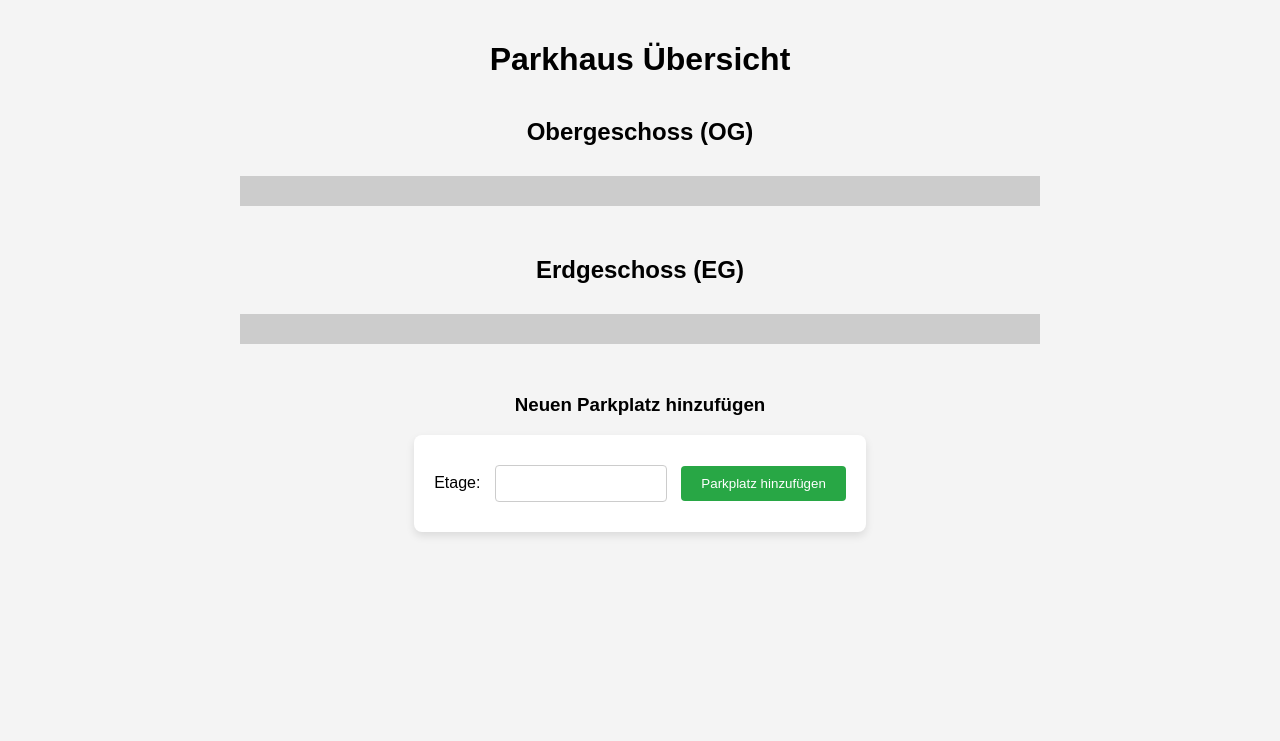
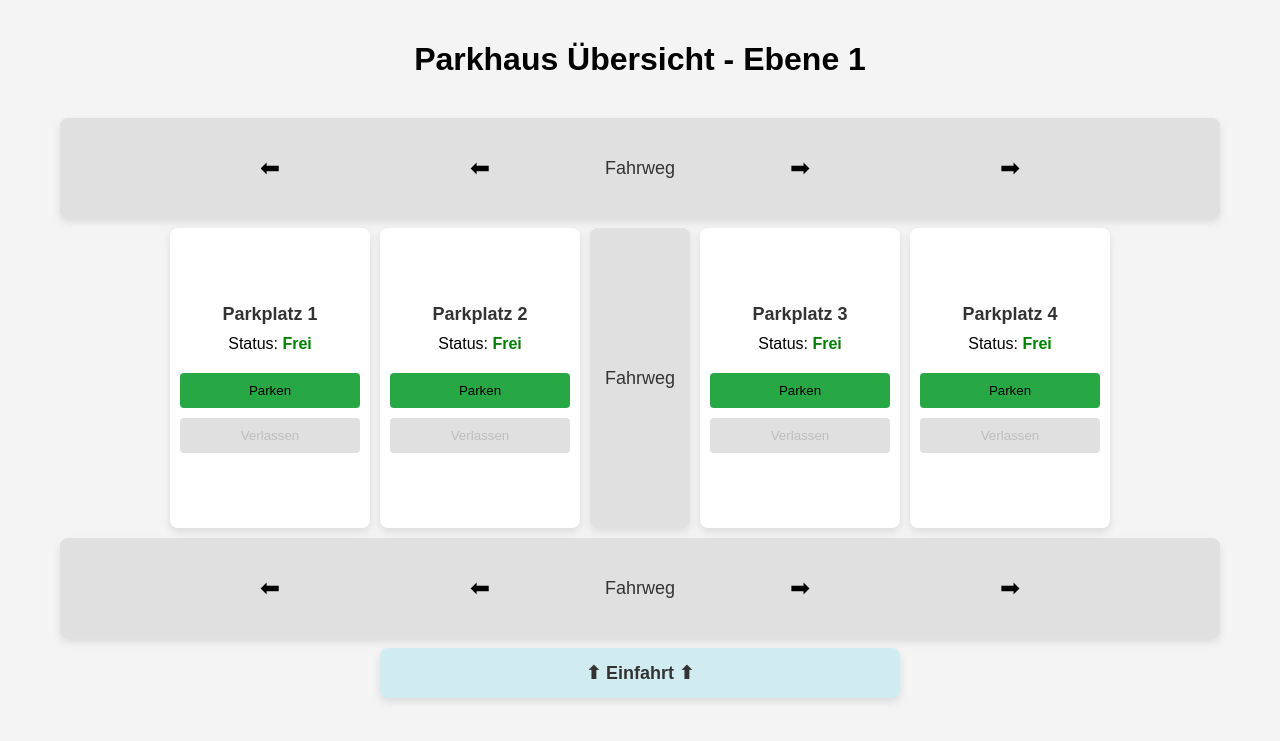
Before and after one commit to JonahderTyp/smartparking, a Flask app: page / in a window 1280 px wide. Shown: the top 741 px of the page. Run offline with Flask 3, Linux system fonts and the light colour scheme.

Commit message:
new ui and js for getting data

```diff
--- a/webapp/app.py
+++ b/webapp/app.py
@@ -1,154 +1,39 @@
 from flask import Flask, render_template, jsonify, request
-from flask_sqlalchemy import SQLAlchemy
 
 app = Flask(__name__)
 
-# SQLite-Datenbank
-app.config['SQLALCHEMY_DATABASE_URI'] = 'sqlite:///identifier.sqlite'
-app.config['SQLALCHEMY_TRACK_MODIFICATIONS'] = False
-
-db = SQLAlchemy(app)
-
-# Parkplatz-Datenmodell
-class Parkplatz(db.Model):
-    id = db.Column(db.Integer, primary_key=True, autoincrement=True)  # ID wird automatisch inkrementiert
-    etage = db.Column(db.Integer, nullable=False)
-    status = db.Column(db.Boolean, default=1)
-
-    def __repr__(self):
-        return f'<Parkplatz {self.id} - {self.etage} - {"Belegt" if self.status else "Frei"}>'
-
-# Erstelle die Tabelle, falls sie noch nicht existiert
-with app.app_context():
-    db.create_all()
-
-### Web-basierte Schnittstellen ###
+# Parkplätze (Hardcoded)
+parkplaetze = {
+    1: "frei",
+    2: "frei",
+    3: "frei",
+    4: "frei"
+}
 
 @app.route('/')
 def index():
-    # Lade die Parkplatzinformationen aus der SQLite-Datenbank
-    parkplaetze = Parkplatz.query.all()
     return render_template('index.html', parkplaetze=parkplaetze)
 
-# Parkplatz belegen
-@app.route('/park', methods=['POST'])
-def park():
-    data = request.json
-    parkplatz_etage = data.get('etage')
-    parkplatz_id = data.get('id')
+# API-Schnittstelle für das Parken
+@app.route('/api/park/<int:platz_id>', methods=['POST'])
+def park(platz_id):
+    if platz_id in parkplaetze:
+        parkplaetze[platz_id] = 'besetzt'
+        return jsonify({"status": "success", "message": f"Parkplatz {platz_id} besetzt"}), 200
+    return jsonify({"status": "error", "message": "Ungültiger Parkplatz"}), 400
 
-    # Ändere den Status des Parkplatzes auf belegt (1)
-    parkplatz = Parkplatz.query.filter_by(etage=parkplatz_etage, id=parkplatz_id).first()
-    if parkplatz:
-        parkplatz.status = 0  # Wenn der Parkplatz gefunden wird
-    else:
-        # Neuen Parkplatz hinzufügen
-        parkplatz = Parkplatz(etage=parkplatz_etage, id=parkplatz_id, status=0)
-        db.session.add(parkplatz)
+# API-Schnittstelle für das Verlassen
+@app.route('/api/leave/<int:platz_id>', methods=['POST'])
+def leave(platz_id):
+    if platz_id in parkplaetze:
+        parkplaetze[platz_id] = 'frei'
+        return jsonify({"status": "success", "message": f"Parkplatz {platz_id} frei"}), 200
+    return jsonify({"status": "error", "message": "Ungültiger Parkplatz"}), 400
 
-    db.session.commit()
-    return jsonify({'message': 'Parkplatz belegt'}), 200
-
-# Parkplatz freigeben
-@app.route('/leave', methods=['POST'])
-def leave():
-    data = request.json
-    parkplatz_etage = data.get('etage')
-    parkplatz_id = data.get('id')
-
-    # Ändere den Status des Parkplatzes auf frei (1)
-    parkplatz = Parkplatz.query.filter_by(etage=parkplatz_etage, id=parkplatz_id).first()
-    if parkplatz:  # Wenn der Parkplatz existiert
-        parkplatz.status = 1  # Parkplatz freigeben (1 = frei)
-        db.session.commit()
-        return jsonify({'message': 'Parkplatz freigegeben'}), 200
-    else:
-        return jsonify({'error': 'Parkplatz nicht gefunden'}), 404
-
-### API-Schnittstellen ###
-
-# Alle Parkplätze abfragen
-@app.route('/api/parkplaetze', methods=['GET'])
-def get_parkplaetze():
-    parkplaetze = Parkplatz.query.all()
-    result = [
-        {
-            'id': platz.id,
-            'etage': platz.etage,
-            'status': platz.status
-        } for platz in parkplaetze
-    ]
-    return jsonify(result), 200
-
-# Parkplatz belegen (API)
-@app.route('/api/park', methods=['POST'])
-def api_park():
-    data = request.json
-    parkplatz_etage = data.get('etage')
-    parkplatz_id = data.get('id')
-
-    # Ändere den Status des Parkplatzes auf belegt (0)
-    parkplatz = Parkplatz.query.filter_by(etage=parkplatz_etage, id=parkplatz_id).first()
-    if parkplatz:  # Überprüfe, ob ein Parkplatz gefunden wurde
-        parkplatz.status = 0
-        db.session.commit()
-        return jsonify({'message': 'Parkplatz belegt'}), 200
-    else:
-        return jsonify({'error': 'Parkplatz nicht gefunden'}), 404
-
-# Parkplatz freigeben (API)
-@app.route('/api/leave', methods=['POST'])
-def api_leave():
-    data = request.json
-    parkplatz_etage = data.get('etage')
-    parkplatz_id = data.get('id')
-
-
-    # Ändere den Status des Parkplatzes auf frei (1)
-    parkplatz = Parkplatz.query.filter_by(etage=parkplatz_etage, id=parkplatz_id).first()
-    if parkplatz:
-        parkplatz.status = 1
-        db.session.commit()
-        return jsonify({'message': 'Parkplatz freigegeben'}), 200
-    else:
-        return jsonify({'error': 'Parkplatz nicht gefunden'}), 404
-
-# Parkplatzstatus aktualisieren (API)
-@app.route('/api/update_parkplatz', methods=['PUT'])
-def update_parkplatz():
-    data = request.json
-    parkplatz_etage = data['etage']
-    prakplatz_status = data['status']  # 1 = frei, 0 = belegt
-    parkplatz_id = data['id']
-
-    # Überprüfe, ob der Parkplatz bereits existiert, wenn ja, aktualisiere ihn
-    parkplatz = Parkplatz.query.filter_by(etage=parkplatz_etage, id=parkplatz_id).first()
-    if not parkplatz:
-        parkplatz.status = prakplatz_status
-    else:
-        # Wenn der Parkplatz nicht existiert, erstelle einen neuen
-        parkplatz = Parkplatz(etage=parkplatz_etage, status=prakplatz_status)
-        db.session.add(parkplatz)
-
-    db.session.commit()
-    return jsonify({'message': 'Parkplatzstatus aktualisiert'}), 200
-
-
-# Route zum Hinzufügen eines neuen Parkplatzes
-# Route zum Hinzufügen eines neuen Parkplatzes
-@app.route('/api/add_parkplatz', methods=['POST'])
-def add_parkplatz():
-    data = request.json  # JSON-Daten empfangen
-    parkplatz_etage = data.get('etage')
-
-    # Neuen Parkplatz erstellen (ID wird automatisch inkrementiert)
-    neuer_parkplatz = Parkplatz(etage=parkplatz_etage, status=1)  # Standardstatus: frei
-    db.session.add(neuer_parkplatz)
-    db.session.commit()
-
-    return jsonify({'message': 'Neuer Parkplatz hinzugefügt', 'id': neuer_parkplatz.id}), 201
-
-
+# API zum Abrufen des aktuellen Status aller Parkplätze
+@app.route('/api/status', methods=['GET'])
+def status():
+    return jsonify(parkplaetze)
 
 if __name__ == '__main__':
-    app.run(debug=True)
+    app.run()
--- a/webapp/static/css/styles.css
+++ b/webapp/static/css/styles.css
@@ -10,33 +10,31 @@ h1 {
     margin-bottom: 40px;
 }
 
-.parkdeck {
-    margin-bottom: 40px;
+.container {
+    max-width: 900px;
+    margin: 0 auto;
     text-align: center;
 }
 
-.parkdeck-grid {
+/* Layout des Parkhauses */
+.parkhaus-layout {
     display: grid;
-    grid-template-columns: repeat(4, 1fr); /* Anpassung für 4 Spalten */
-    gap: 20px;
-    max-width: 800px;
-    margin: 0 auto;
-    position: relative; /* Positionierung für Fahrwege */
+    grid-template-columns: 100px repeat(2, 200px) 100px repeat(2, 200px) 100px; /* 4 Spalten */
+    grid-template-rows: 100px 300px 100px 50px; /* Reihen für Parkplätze und Einfahrt */
+    gap: 10px;
+    justify-content: center; /* Zentriere das Grid-Layout horizontal */
 }
 
-.fahrweg {
-    grid-column: span 4; /* Fahrweg über alle 4 Spalten */
-    height: 30px; /* Höhe des Fahrwegs */
-    background-color: #ccc; /* Farbe des Fahrwegs */
-    margin: 10px 0; /* Abstand zum nächsten Element */
-}
-
+/* Parkplatz Karte */
 .parkplatz-karte {
     background-color: #fff;
-    padding: 15px;
+    padding: 10px;
     border-radius: 8px;
     box-shadow: 0 4px 8px rgba(0, 0, 0, 0.1);
     text-align: center;
+    display: flex;
+    flex-direction: column;
+    justify-content: center;
 }
 
 .parkplatz-karte h3 {
@@ -57,40 +55,85 @@ h1 {
     color: green;
 }
 
-.status.belegt {
+.status.besetzt {
     color: red;
 }
 
-.add-parkplatz-form {
-    margin-top: 40px;
+/* Fahrweg */
+.fahrweg {
+    background-color: #e0e0e0;
+    color: #333;
+    font-size: 18px;
     text-align: center;
+    padding: 15px;
+    border-radius: 8px;
+    display: flex;
+    justify-content: center;
+    align-items: center;
+    box-shadow: 0 4px 8px rgba(0, 0, 0, 0.1);
+    z-index: -1;
 }
 
-.add-parkplatz-form form {
-    display: inline-block;
-    padding: 20px;
-    background-color: #fff;
+/* Einfahrt */
+.einfahrt {
+    background-color: #d1ecf1;
+    color: #333;
+    font-size: 18px;
+    text-align: center;
+    padding: 15px;
     border-radius: 8px;
+    display: flex;
+    justify-content: center;
+    align-items: center;
     box-shadow: 0 4px 8px rgba(0, 0, 0, 0.1);
+    font-weight: bold;
 }
 
-.add-parkplatz-form input {
-    padding: 10px;
-    margin: 10px;
-    border: 1px solid #ccc;
-    border-radius: 4px;
-    width: 150px;
+/* Pfeile */
+.pfeil-links, .pfeil-rechts {
+    font-size: 24px;
+    text-align: center;
+    line-height: 100px;  /* Höhe der Parkplätze */
+    z-index: 1;
 }
 
-.add-parkplatz-form button {
-    padding: 10px 20px;
-    background-color: #28a745;
-    color: white;
+/* Allgemeine Button-Stile */
+button {
+    margin-top: 10px;
+    padding: 10px 15px;
     border: none;
     border-radius: 4px;
     cursor: pointer;
+    opacity: 0.6; /* Standard: halb-transparent, wenn deaktiviert */
 }
 
-.add-parkplatz-form button:hover {
-    background-color: #218838;
+/* Stile für den aktiven "Parken"-Button (grün) */
+button.park-button.aktiv {
+    background-color: #28a745;  /* Grün */
+    opacity: 1;
 }
+
+button.park-button.aktiv:hover {
+    background-color: #218838; /* Dunkleres Grün beim Hover */
+}
+
+/* Stile für den aktiven "Verlassen"-Button (rot) */
+button.leave-button.aktiv {
+    background-color: #dc3545;  /* Rot, wenn aktiv */
+    opacity: 1;
+}
+
+/* "Verlassen"-Button Hover-Effekt */
+button.leave-button.aktiv:hover {
+    background-color: #c82333; /* Dunkleres Rot beim Hover */
+}
+
+button:disabled {
+    cursor: not-allowed;
+    background-color: #ccc;  /* Grau, wenn deaktiviert */
+    opacity: 0.6;
+}
+
+button:hover:not(:disabled) {
+    opacity: 1;
+}
--- a/webapp/static/js/scripts.js
+++ b/webapp/static/js/scripts.js
@@ -1,58 +1,57 @@
-// Funktion zum Belegen eines Parkplatzes
-function park(etage, id) {
-    fetch('/park', {
-        method: 'POST',
-        headers: {
-            'Content-Type': 'application/json',
-        },
-        body: JSON.stringify({ etage: etage, id: id }),
-    })
+// Funktion zum Abfragen des Parkplatzstatus
+function fetchStatus() {
+    fetch('/api/status')  // API, um den Status aller Parkplätze zu erhalten
         .then(response => response.json())
         .then(data => {
-        console.log(data);
-        location.reload(); // Seite neu laden nach erfolgreicher Aktion
-    })
-    .catch(error => console.error('Error:', error));
+            Object.keys(data).forEach((platzId) => {
+                const statusElement = document.getElementById(`status-${platzId}`);
+                const parkButton = document.querySelector(`#platz-${platzId} .park-button`);
+                const leaveButton = document.querySelector(`#platz-${platzId} .leave-button`);
+
+                if (data[platzId] === "besetzt") {
+                    statusElement.textContent = 'Besetzt';
+                    statusElement.classList.add('besetzt');
+                    statusElement.classList.remove('frei');
+
+                    // "Parken"-Button deaktivieren, "Verlassen"-Button aktivieren
+                    parkButton.disabled = true;
+                    parkButton.classList.remove('aktiv');
+                    leaveButton.disabled = false;
+                    leaveButton.classList.add('aktiv');
+                } else {
+                    statusElement.textContent = 'Frei';
+                    statusElement.classList.remove('besetzt');
+                    statusElement.classList.add('frei');
+
+                    // "Parken"-Button aktivieren, "Verlassen"-Button deaktivieren
+                    parkButton.disabled = false;
+                    parkButton.classList.add('aktiv');
+                    leaveButton.disabled = true;
+                    leaveButton.classList.remove('aktiv');
+                }
+            });
+        });
 }
 
-// Funktion zum Freigeben eines Parkplatzes
-function leave(etage, id) {
-    fetch('/leave', {
-        method: 'POST',
-        headers: {
-            'Content-Type': 'application/json',
-        },
-        body: JSON.stringify({ etage: etage, id: id}),
-    })
+// API-Aufruf zum Parken
+function park(platzId) {
+    fetch(`/api/park/${platzId}`, { method: 'POST' })
         .then(response => response.json())
         .then(data => {
-        console.log(data);
-        location.reload(); // Seite neu laden nach erfolgreicher Aktion
-    })
-    .catch(error => console.error('Error:', error));
+            console.log(data.message);
+            fetchStatus();  // Den Status nach dem Parken sofort aktualisieren
+        });
 }
 
-// Event-Listener für das Hinzufügen eines neuen Parkplatzes
-document.getElementById('addParkplatzForm').addEventListener('submit', function(event) {
-    event.preventDefault();  // Verhindert das Neuladen der Seite
-
-    // Werte aus dem Formular
-    const etage = document.getElementById('etage').value;
-
-    // POST-Anfrage an die API zum Hinzufügen eines neuen Parkplatzes
-    fetch('/api/add_parkplatz', {
-        method: 'POST',
-        headers: {
-            'Content-Type': 'application/json',
-        },
-        body: JSON.stringify({
-            etage: etage
-        }),
-    })
+// API-Aufruf zum Verlassen
+function leave(platzId) {
+    fetch(`/api/leave/${platzId}`, { method: 'POST' })
         .then(response => response.json())
         .then(data => {
-        alert(`Neuer Parkplatz mit ID ${data.id} hinzugefügt!`);  // Erfolgsmeldung anzeigen
-        location.reload();  // Seite neu laden, um den neuen Parkplatz anzuzeigen
-    })
-    .catch(error => console.error('Error:', error));
+            console.log(data.message);
+            fetchStatus();  // Den Status nach dem Verlassen sofort aktualisieren
         });
+}
+
+// Status alle 1 Sekunde aktualisieren
+setInterval(fetchStatus, 1000);
--- a/webapp/templates/index.html
+++ b/webapp/templates/index.html
@@ -3,68 +3,79 @@
 <head>
     <meta charset="UTF-8">
     <meta name="viewport" content="width=device-width, initial-scale=1.0">
-    <title>Parkhaus Übersicht</title>
+    <title>Parkhaus Übersicht - Ebene 1</title>
     <link rel="stylesheet" href="{{ url_for('static', filename='css/styles.css') }}">
 </head>
 <body>
-    <h1>Parkhaus Übersicht</h1>
+    <div class="container">
+        <h1>Parkhaus Übersicht - Ebene 1</h1>
 
-    <!-- Obergeschoss (OG) -->
-    <div class="parkdeck">
-        <h2>Obergeschoss (OG)</h2>
-        <div class="parkdeck-grid">
-            {% for platz in parkplaetze %}
-                {% if platz.etage == 1 %}
-                    <div class="parkplatz-karte">
-                        <h3>Parkplatz {{ platz.id }}</h3>
-                        <p>Status:
-                            {% if platz.status %}
-                                <span class="status frei">Frei</span>
-                                <a href="#" onclick="park('{{ platz.etage }}', '{{ platz.id }}')">Parken</a>
-                            {% else %}
-                                <span class="status belegt">Belegt</span>
-                                <a href="#" onclick="leave('{{ platz.etage }}', '{{ platz.id }}')">Verlassen</a>
-                            {% endif %}
-                        </p>
+        <!-- Parkhaus-Layout -->
+        <div class="parkhaus-layout">
+            <!-- Einfahrt -->
+            <div class="einfahrt" style="grid-column: 3/6; grid-row: 4;">⬆ Einfahrt ⬆</div>
+
+            <!-- Parkplätze (links) -->
+            <div class="parkplatz-karte" id="platz-1" style="grid-column: 2; grid-row: 2;">
+                <h3>Parkplatz 1</h3>
+                <p>Status: <span class="status" id="status-1">Frei</span></p>
+                <button class="park-button" onclick="park(1)">Parken</button>
+                <button class="leave-button" onclick="leave(1)">Verlassen</button>
             </div>
-                {% endif %}
-            {% endfor %}
-            <div class="fahrweg"></div>
-        </div>
+            <div class="parkplatz-karte" id="platz-2" style="grid-column: 3; grid-row: 2;">
+                <h3>Parkplatz 2</h3>
+                <p>Status: <span class="status" id="status-2">Frei</span></p>
+                <button class="park-button" onclick="park(2)">Parken</button>
+                <button class="leave-button" onclick="leave(2)">Verlassen</button>
             </div>
 
-    <!-- Erdgeschoss (EG) -->
-    <div class="parkdeck">
-        <h2>Erdgeschoss (EG)</h2>
-        <div class="parkdeck-grid">
-            {% for platz in parkplaetze %}
-                {% if platz.etage == 0 %}
-                    <div class="parkplatz-karte">
-                        <h3>Parkplatz {{ platz.id }}</h3>
-                        <p>Status:
-                            {% if platz.status %}
-                                <span class="status frei">Frei</span>
-                                <a href="#" onclick="park('{{ platz.etage }}', '{{ platz.id }}')">Parken</a>
-                            {% else %}
-                                <span class="status belegt">Belegt</span>
-                                <a href="#" onclick="leave('{{ platz.etage }}', '{{ platz.id }}')">Verlassen</a>
-                            {% endif %}
-                        </p>
+            <!-- Pfeil1 nach links -->
+            <div class="pfeil-links" style="grid-column: 2; grid-row: 1;">⬅</div>
+
+            <!-- Pfeil2 nach links -->
+            <div class="pfeil-links" style="grid-column: 2; grid-row: 3;">⬅</div>
+
+            <!-- Pfeil3 nach links -->
+            <div class="pfeil-links" style="grid-column: 3; grid-row: 1;">⬅</div>
+
+            <!-- Pfeil4 nach links -->
+            <div class="pfeil-links" style="grid-column: 3; grid-row: 3;">⬅</div>
+
+            <!-- Parkplätze (rechts) -->
+            <div class="parkplatz-karte" id="platz-3" style="grid-column: 5; grid-row: 2;">
+                <h3>Parkplatz 3</h3>
+                <p>Status: <span class="status" id="status-3">Frei</span></p>
+                <button class="park-button" onclick="park(3)">Parken</button>
+                <button class="leave-button" onclick="leave(3)">Verlassen</button>
             </div>
-                {% endif %}
-            {% endfor %}
-            <div class="fahrweg"></div>
-        </div>
+            <div class="parkplatz-karte" id="platz-4" style="grid-column: 6; grid-row: 2;">
+                <h3>Parkplatz 4</h3>
+                <p>Status: <span class="status" id="status-4">Frei</span></p>
+                <button class="park-button" onclick="park(4)">Parken</button>
+                <button class="leave-button" onclick="leave(4)">Verlassen</button>
             </div>
 
-    <div class="add-parkplatz-form">
-        <h3>Neuen Parkplatz hinzufügen</h3>
-        <form id="addParkplatzForm">
-            <label for="etage">Etage:</label>
-            <input type="number" id="etage" name="etage" required>
+            <!-- Pfeil1 nach rechts -->
+            <div class="pfeil-rechts" style="grid-column: 5; grid-row: 1;">➡</div>
 
-            <button type="submit">Parkplatz hinzufügen</button>
-        </form>
+            <!-- Pfeil2 nach rechts -->
+            <div class="pfeil-rechts" style="grid-column: 6; grid-row: 1;">➡</div>
+
+            <!-- Pfeil3 nach rechts -->
+            <div class="pfeil-rechts" style="grid-column: 5; grid-row: 3;">➡</div>
+
+            <!-- Pfeil4 nach rechts -->
+            <div class="pfeil-rechts" style="grid-column: 6; grid-row: 3;">➡</div>
+
+            <!-- Fahrweg1 -->
+            <div class="fahrweg" style="grid-column: 1 / 8; grid-row: 1;">Fahrweg</div>
+
+            <!-- Fahrweg2 -->
+            <div class="fahrweg" style="grid-column: 4; grid-row: 2;">Fahrweg</div>
+
+            <!-- Fahrweg3 -->
+            <div class="fahrweg" style="grid-column: 1 / 8; grid-row: 3;">Fahrweg</div>
+        </div>
     </div>
 
     <script src="{{ url_for('static', filename='js/scripts.js') }}"></script>
```
Lines whose indentation alone changed are shown as unchanged.
